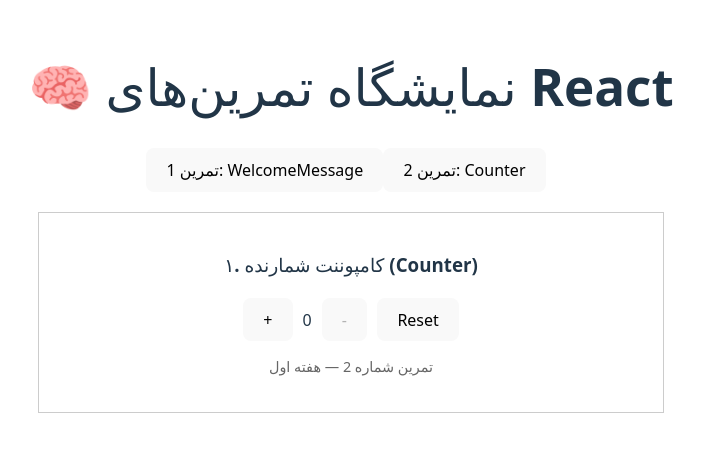
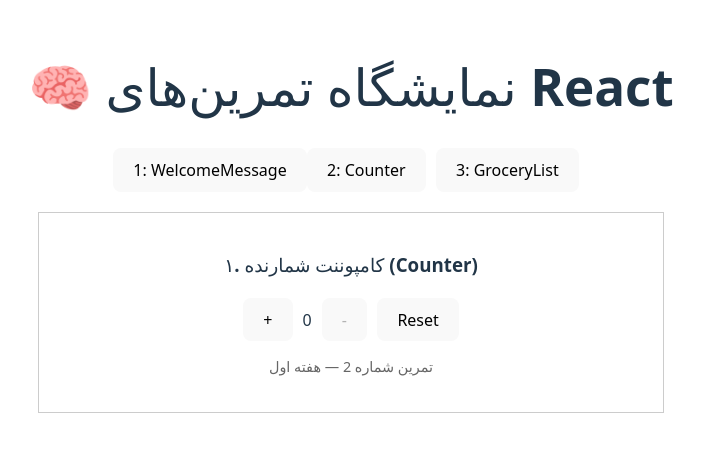
Before and after one commit to Ali-jalili/React-Learning-Protocols, a React (Vite) app: page / in a window 1280 px wide. Shown: the part 177-628 px from the top of the page, without its empty margins (289-993 px from the left). Built offline with nearby package versions, Linux system fonts and the light colour scheme.

Commit message:
`Added GroceryListDemo component and updated App component to include it`

```diff
--- a/src/App.jsx
+++ b/src/App.jsx
@@ -2,9 +2,9 @@
 
 import { useState } from "react";
 import CounterDemo from "./components/01-counter/Counter.demo.jsx";
-// import TodoDemo from "./components/02-todo-list/Todo.demo.jsx"; // بعداً می‌سازیم
+import WelcomeMessageDemo from "./components/02-WelcomeMessage/WelcomeMessage.demo.jsx";
 import "./App.css";
-import WelcomeMessageDemo from "./components/02-WelcomeMessage/WelcomeMessage.demo.jsx";
+import GroceryListDemo from "./components/03-GroceryList/GroceryListDemo.jsx";
 
 function App() {
   const [currentPractice, setCurrentPractice] = useState("counter");
@@ -15,19 +15,27 @@
 
       <div style={{ marginBottom: "20px" }}>
         <button onClick={() => setCurrentPractice("WelcomeMessage")}>
-          تمرین 1: WelcomeMessage
+          1: WelcomeMessage
         </button>
+
         <button
           onClick={() => setCurrentPractice("counter")}
           style={{ marginRight: "10px" }}
         >
-          تمرین 2: Counter
+          2: Counter
         </button>
-        {/* بعداً دکمه‌های بیشتر */}
+
+        <button
+          onClick={() => setCurrentPractice("GroceryListDemo")}
+          style={{ marginRight: "10px" }}
+        >
+          3: GroceryList
+        </button>
       </div>
 
       {currentPractice === "WelcomeMessage" && <WelcomeMessageDemo />}
       {currentPractice === "counter" && <CounterDemo />}
+      {currentPractice === "GroceryListDemo" && <GroceryListDemo />}
     </div>
   );
 }
--- /dev/null
+++ b/src/components/03-GroceryList/GroceryList.jsx
@@ -0,0 +1,11 @@
+/** @format */
+
+function GroceryList() {
+  return (
+    <div>
+      <h1>A</h1>
+    </div>
+  );
+}
+
+export default GroceryList;
--- a/src/components/03-GroceryList/GroceryListDemo.jsx
+++ b/src/components/03-GroceryList/GroceryListDemo.jsx
@@ -0,0 +1,13 @@
+/** @format */
+
+import GroceryList from "./GroceryList";
+
+function GroceryListDemo() {
+  return (
+    <div style={{ padding: "20px", border: "1px solid #ccc", margin: "10px" }}>
+      <GroceryList />
+    </div>
+  );
+}
+
+export default GroceryListDemo;
```
